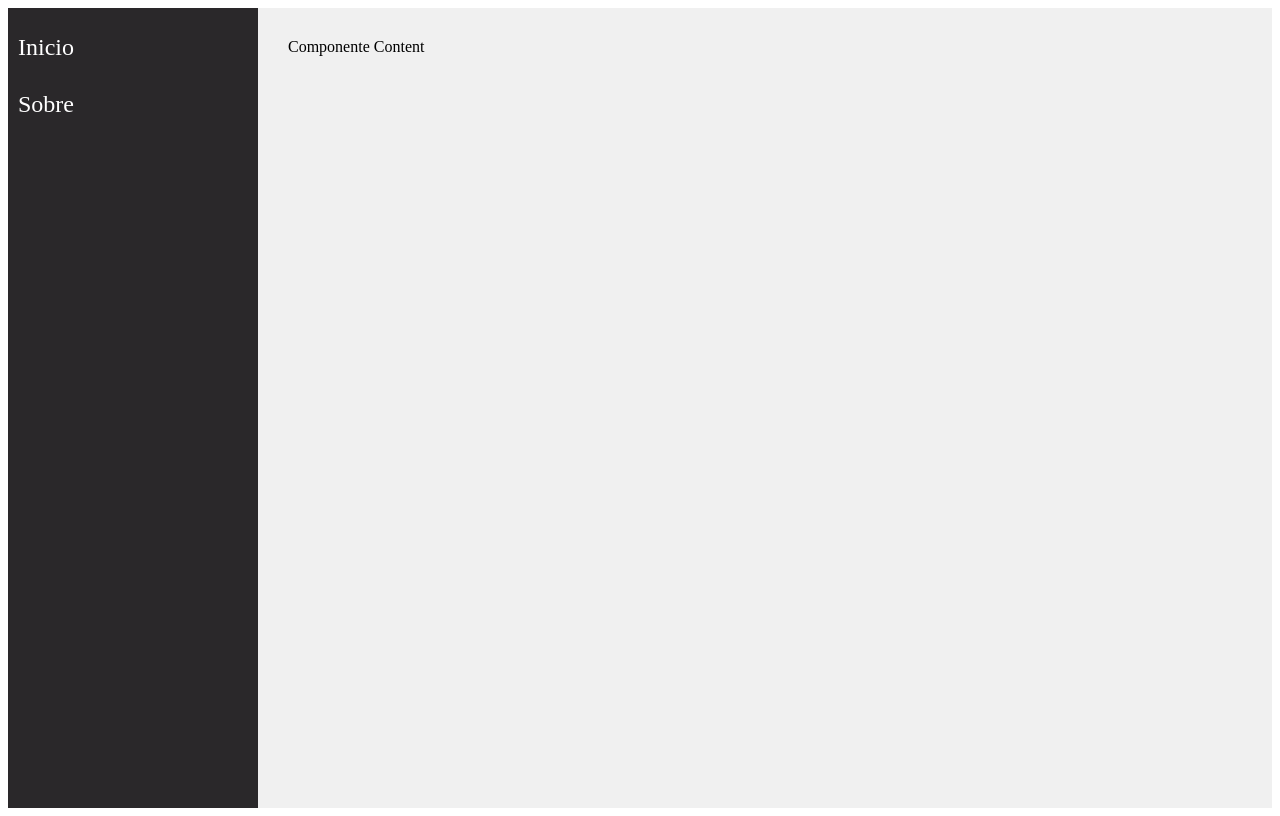
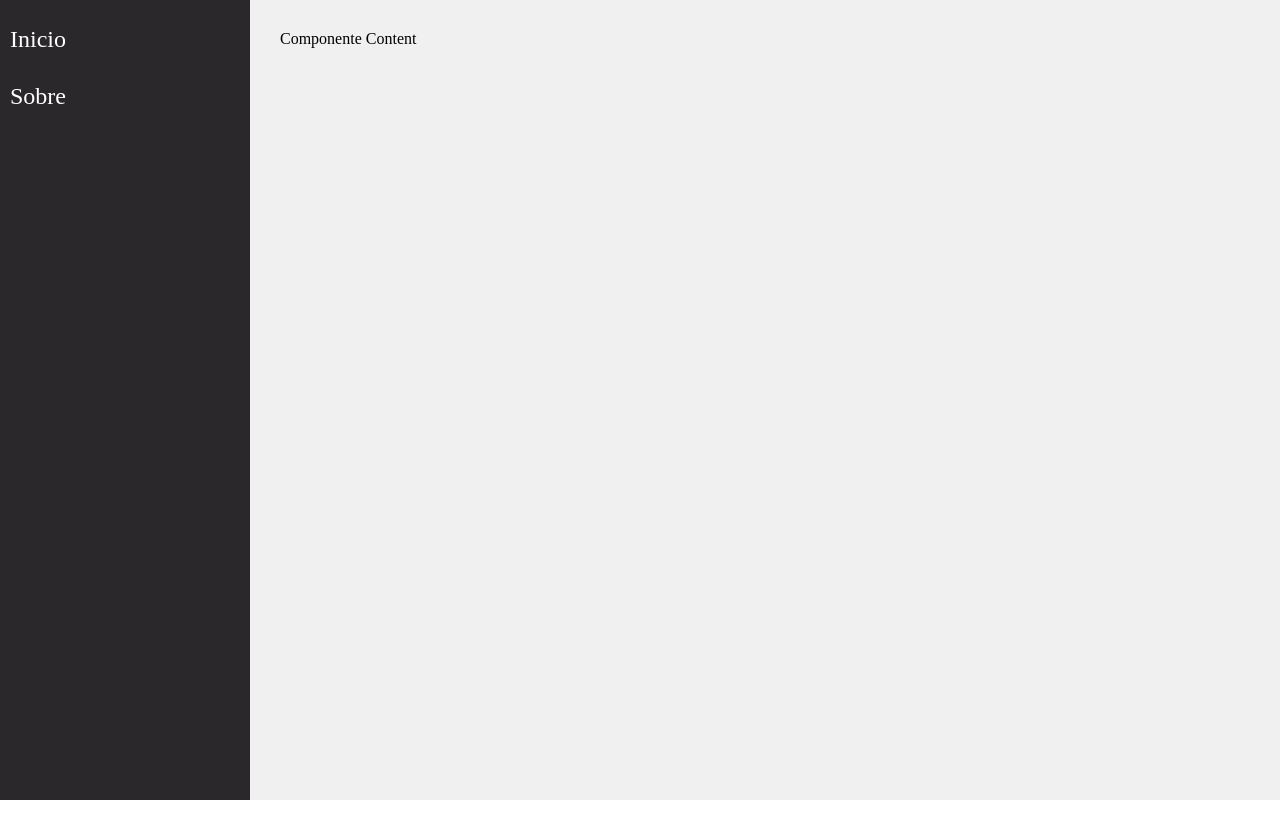
Before and after one commit to Scrowszinho/ReactJs, a React (Create React App) app in the folder navegace/: page / in a window 1280 px wide. Built offline with nearby package versions, Linux system fonts and the light colour scheme.

Commit message:
Aula: Atualizando o index

```diff
--- /dev/null
+++ b/navegace/src/index.css
@@ -0,0 +1,3 @@
+body{
+    margin: 0;
+}
--- a/navegace/src/index.js
+++ b/navegace/src/index.js
@@ -1,6 +1,7 @@
 import React from 'react';
 import ReactDOM from 'react-dom';
 import App from './views/App';
+import './index.css';
 
 ReactDOM.render(
     <App />,
```
